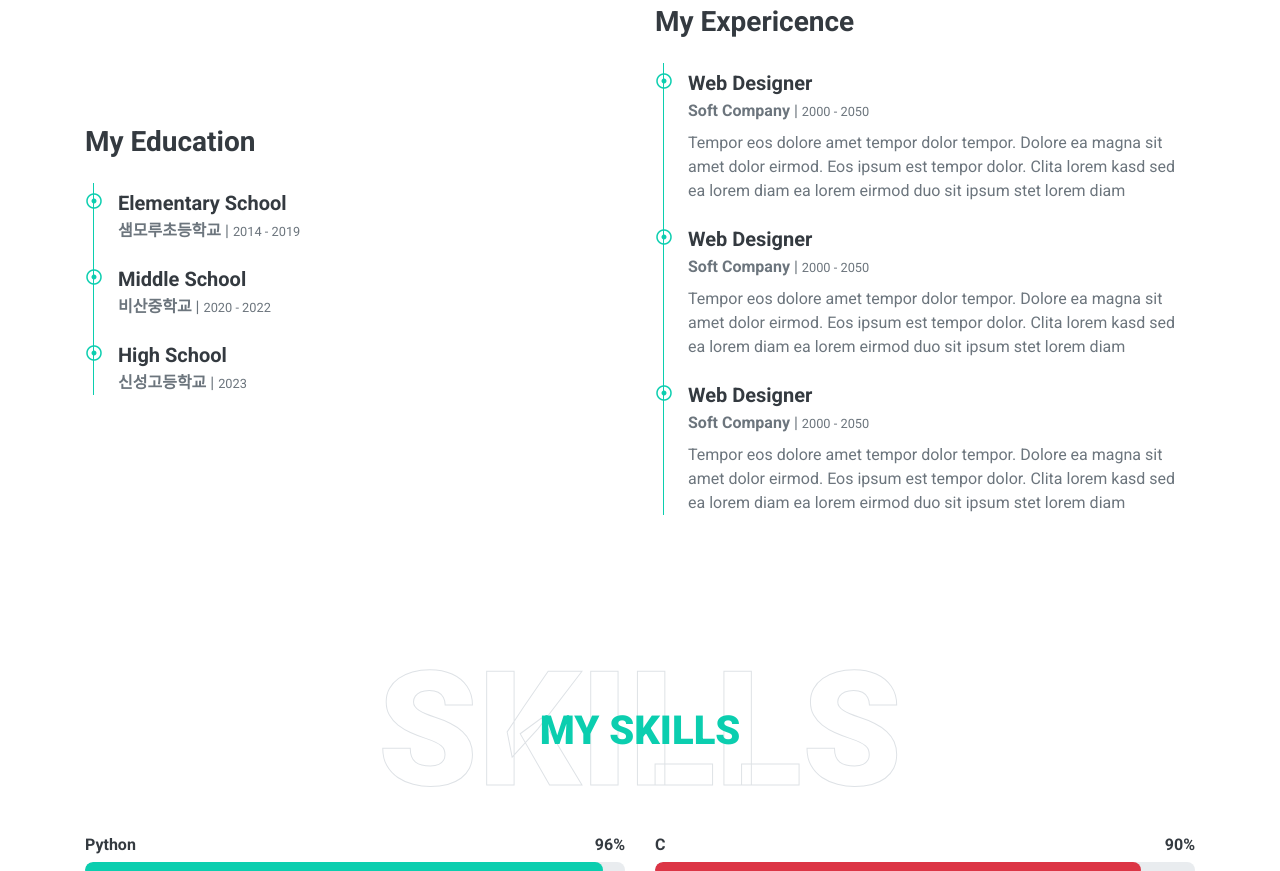
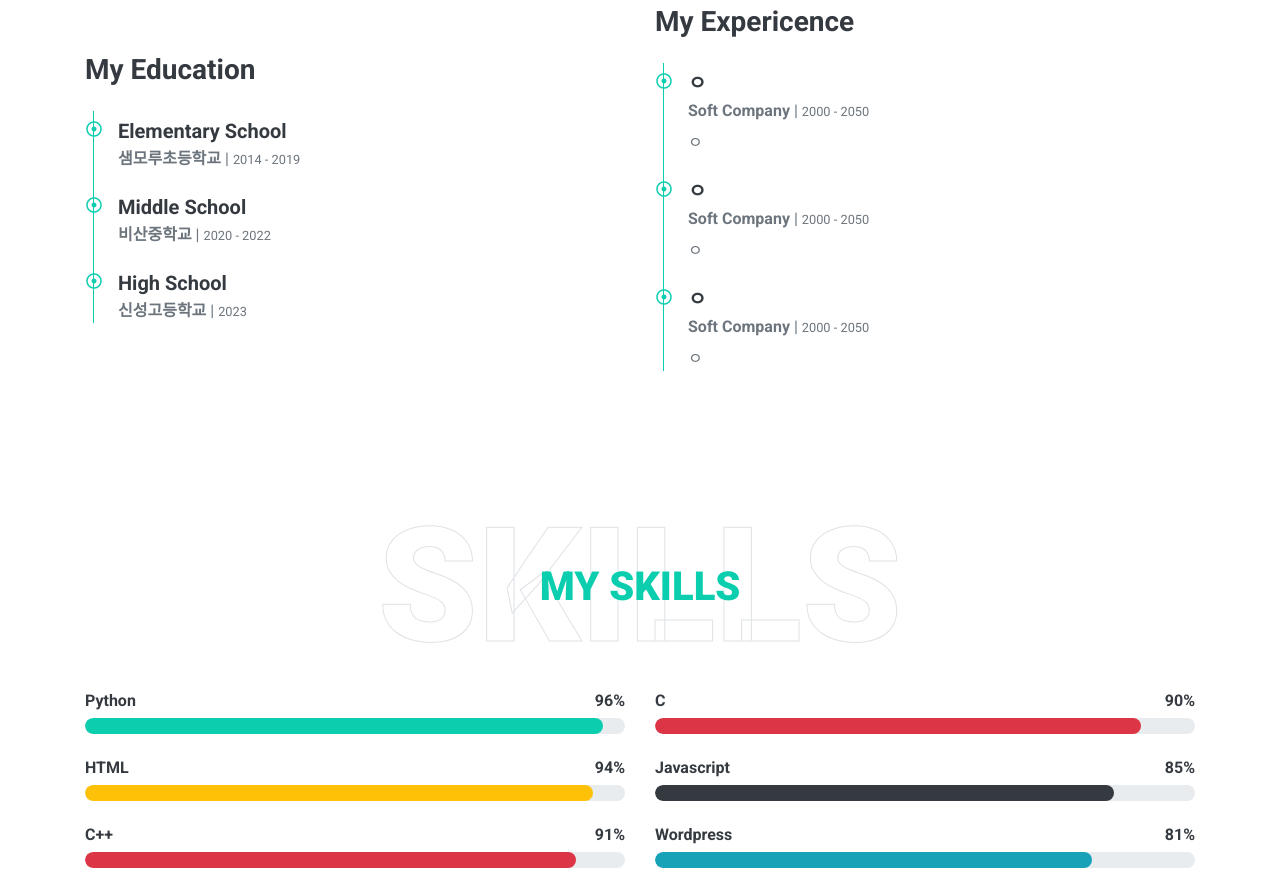
Before and after one commit to ninja8173/portfolio, a plain HTML site: page index.html in a window 1280 px wide. Shown: the part 1832-2703 px from the top of the page. Drawn offline with nearby package versions, Linux system fonts and the light colour scheme.

Commit message:
Update index.html

```diff
--- a/index.html
+++ b/index.html
@@ -165,21 +165,21 @@
                     <div class="border-left border-primary pt-2 pl-4 ml-2">
                         <div class="position-relative mb-4">
                             <i class="far fa-dot-circle text-primary position-absolute" style="top: 2px; left: -32px;"></i>
-                            <h5 class="font-weight-bold mb-1">Web Designer</h5>
+                            <h5 class="font-weight-bold mb-1">ㅇ</h5>
                             <p class="mb-2"><strong>Soft Company</strong> | <small>2000 - 2050</small></p>
-                            <p>Tempor eos dolore amet tempor dolor tempor. Dolore ea magna sit amet dolor eirmod. Eos ipsum est tempor dolor. Clita lorem kasd sed ea lorem diam ea lorem eirmod duo sit ipsum stet lorem diam</p>
+                            <p>ㅇ</p>
                         </div>
                         <div class="position-relative mb-4">
                             <i class="far fa-dot-circle text-primary position-absolute" style="top: 2px; left: -32px;"></i>
-                            <h5 class="font-weight-bold mb-1">Web Designer</h5>
+                            <h5 class="font-weight-bold mb-1">ㅇ</h5>
                             <p class="mb-2"><strong>Soft Company</strong> | <small>2000 - 2050</small></p>
-                            <p>Tempor eos dolore amet tempor dolor tempor. Dolore ea magna sit amet dolor eirmod. Eos ipsum est tempor dolor. Clita lorem kasd sed ea lorem diam ea lorem eirmod duo sit ipsum stet lorem diam</p>
+                            <p>ㅇ</p>
                         </div>
                         <div class="position-relative mb-4">
                             <i class="far fa-dot-circle text-primary position-absolute" style="top: 2px; left: -32px;"></i>
-                            <h5 class="font-weight-bold mb-1">Web Designer</h5>
+                            <h5 class="font-weight-bold mb-1">ㅇ</h5>
                             <p class="mb-2"><strong>Soft Company</strong> | <small>2000 - 2050</small></p>
-                            <p>Tempor eos dolore amet tempor dolor tempor. Dolore ea magna sit amet dolor eirmod. Eos ipsum est tempor dolor. Clita lorem kasd sed ea lorem diam ea lorem eirmod duo sit ipsum stet lorem diam</p>
+                            <p>ㅇ</p>
                         </div>
                     </div>
                 </div>
```
